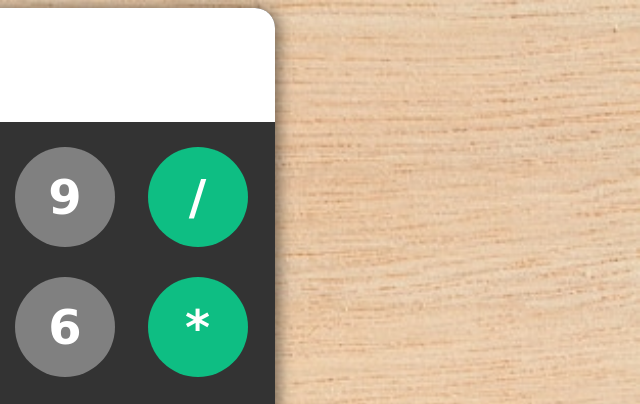
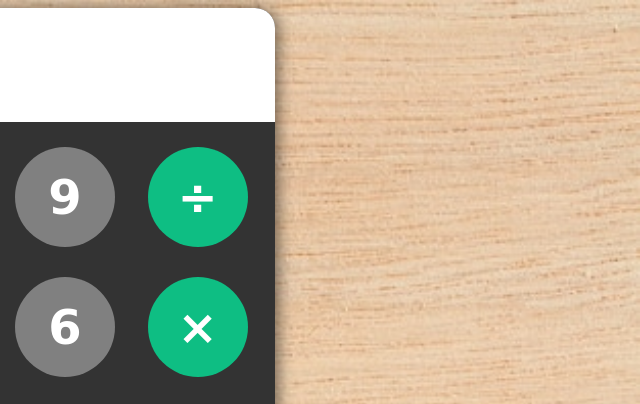
Before and after one commit to shahzadshahab/UI-Calculator-App, a plain HTML site: page index.html in a window 1280 px wide. Shown: the top 404 px of the page, 640-1280 px from the left. Drawn offline with Linux system fonts and the light colour scheme; a web font is replaced by a local one.

Commit message:
Update index.html

```diff
--- a/index.html
+++ b/index.html
@@ -16,11 +16,11 @@
             <button onclick="appendToDisplay('7')">7</button>
             <button onclick="appendToDisplay('8')">8</button>
             <button onclick="appendToDisplay('9')">9</button>
-            <button onclick="appendToDisplay('/')" class="op_button">/</button>
+            <button onclick="appendToDisplay('/')" class="op_button">÷</button>
             <button onclick="appendToDisplay('4')">4</button>
             <button onclick="appendToDisplay('5')">5</button>
             <button onclick="appendToDisplay('6')">6</button>
-            <button onclick="appendToDisplay('*')" class="op_button">*</button>
+            <button onclick="appendToDisplay('*')" class="op_button">×</button>
             <button onclick="appendToDisplay('1')">1</button>
             <button onclick="appendToDisplay('2')">2</button>
             <button onclick="appendToDisplay('3')">3</button>
@@ -32,7 +32,7 @@
             <button onclick="clearDisplay()" class="op_button">C</button>
             <button onclick="backSpace()" class="op_button">←</button>
             <button onclick="backSpace()" class="op_button">←</button>
-            <button onclick="appendToDisplay()" class="op_button">%</button>
+            <button onclick="appendToDisplay('%')" class="op_button">%</button>
         </div>
 
     </div>
```
